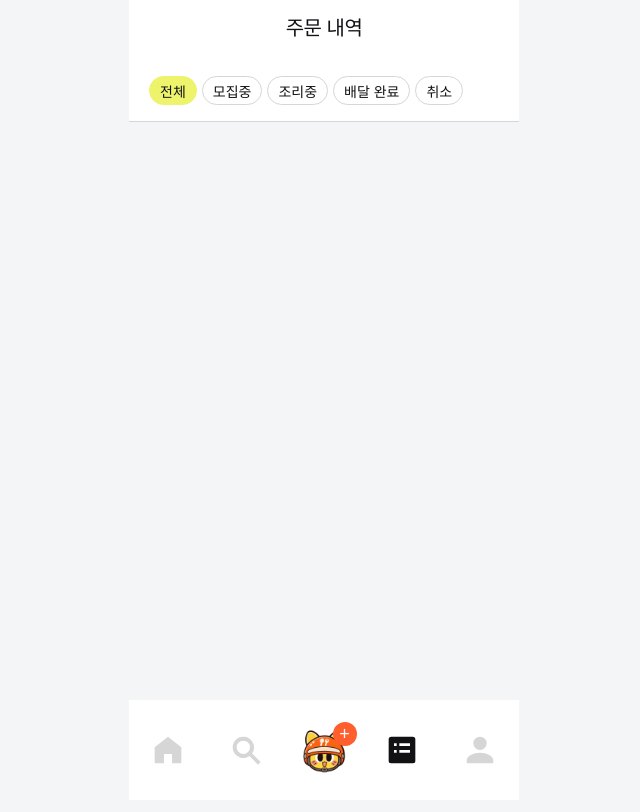
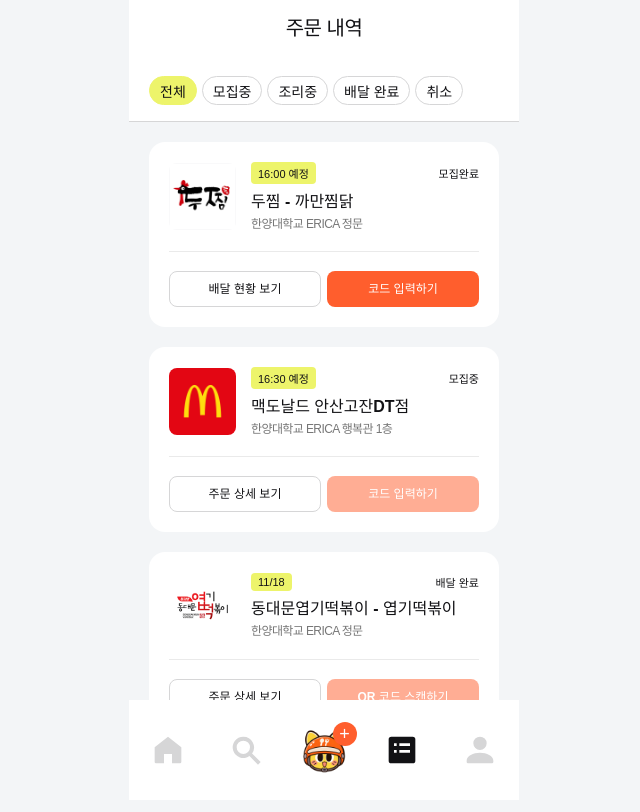
Before and after one commit to team-tongtong/tongtong-frontend, a React (Vite) app: page /orders in a window 1280 px wide. Shown: the top 812 px of the page, without its empty margins (316-956 px from the left). Built offline with nearby package versions, Linux system fonts and the light colour scheme; a web font is replaced by a local one.

Commit message:
feat(order): 주문 내역 화면 및 상태별 주문 카드 구현 (#18)

```diff
--- a/src/app/App.tsx
+++ b/src/app/App.tsx
@@ -6,6 +6,7 @@ import { HomePage } from '@/pages/HomePage'
 import { CreateRoomPage } from '@/pages/CreateRoomPage'
 import { NotFoundPage } from '@/pages/NotFoundPage'
 import { OrdersPage } from '@/pages/OrdersPage'
+import { sampleOrderHistory } from '@/pages/sampleOrderHistory'
 import { SearchPage } from '@/pages/SearchPage'
 
 export function App() {
@@ -22,7 +23,14 @@ export function App() {
         >
           <Route path="/" element={<HomePage />} />
           <Route path="/search" element={<SearchPage />} />
-          <Route path="/orders" element={<OrdersPage />} />
+          <Route
+            path="/orders"
+            element={
+              <OrdersPage
+                orders={import.meta.env.DEV ? sampleOrderHistory : undefined}
+              />
+            }
+          />
           <Route
             path="/mypage"
             element={
--- /dev/null
+++ b/src/components/order/OrderHistoryCard.module.css
@@ -0,0 +1,80 @@
+.card {
+  padding: var(--tt-space-20);
+  border-radius: var(--tt-radius-16);
+  background: var(--tt-surface-default);
+}
+.summary {
+  display: flex;
+  align-items: center;
+  gap: 15px;
+  min-height: 67px;
+}
+.logo {
+  width: 67px;
+  height: 67px;
+  flex: none;
+  object-fit: cover;
+  border-radius: var(--tt-radius-8);
+}
+.info {
+  flex: 1;
+  min-width: 0;
+}
+.meta {
+  display: flex;
+  justify-content: space-between;
+  align-items: center;
+  gap: var(--tt-space-8);
+  font-size: 11px;
+  font-weight: 500;
+}
+.time {
+  padding: 3px 7px;
+  border-radius: var(--tt-radius-4);
+  background: var(--tt-brand-lime);
+}
+.info h2,
+.info p {
+  white-space: nowrap;
+  overflow: hidden;
+  text-overflow: ellipsis;
+}
+.info h2 {
+  font-size: 16px;
+  font-weight: 600;
+  margin: var(--tt-space-4) 0 0;
+}
+.info p {
+  font-size: 12px;
+  letter-spacing: -0.05em;
+  color: var(--tt-text-secondary);
+  margin: var(--tt-space-2) 0 0;
+}
+.actions {
+  display: flex;
+  gap: var(--tt-space-6);
+  margin-top: var(--tt-space-20);
+  padding-top: 19px;
+  border-top: 1px solid var(--tt-border-divider);
+}
+.actions button {
+  flex: 1;
+  min-height: 36px;
+  border: 1px solid var(--tt-border-default);
+  border-radius: var(--tt-radius-8);
+  background: var(--tt-surface-default);
+  color: var(--tt-text-primary);
+  font: 600 12px/1.4 var(--tt-font-family);
+  cursor: pointer;
+}
+.actions button:disabled {
+  cursor: default;
+}
+.actions .pickup {
+  background: var(--tt-action-primary);
+  border-color: transparent;
+  color: var(--tt-text-inverse);
+}
+.actions .pickup:disabled {
+  background: var(--tt-action-disabled);
+}
--- /dev/null
+++ b/src/components/order/OrderHistoryCard.tsx
@@ -0,0 +1,57 @@
+import type { OrderStatusFilterValue } from '@/components/filter/OrderStatusFilter'
+import styles from './OrderHistoryCard.module.css'
+
+export type OrderHistoryItem = {
+  id: string
+  storeName: string
+  storeImage?: string
+  timeLabel: string
+  pickupSpot: string
+  status: Exclude<OrderStatusFilterValue, '전체'> | '모집완료'
+  canEnterPickupCode: boolean
+}
+
+type Props = {
+  order: OrderHistoryItem
+  onEnterCode: () => void
+  onView?: () => void
+}
+
+export function OrderHistoryCard({ order, onEnterCode, onView }: Props) {
+  const showDelivery = order.status === '모집완료' || order.status === '조리중'
+  const pickupEnabled = order.canEnterPickupCode && order.status !== '취소'
+  return (
+    <article className={styles.card}>
+      <div className={styles.summary}>
+        {order.storeImage && (
+          <img className={styles.logo} src={order.storeImage} alt="" />
+        )}
+        <div className={styles.info}>
+          <div className={styles.meta}>
+            <span className={styles.time}>{order.timeLabel}</span>
+            <span>{order.status}</span>
+          </div>
+          <h2 title={order.storeName}>{order.storeName}</h2>
+          <p>{order.pickupSpot}</p>
+        </div>
+      </div>
+      <div className={styles.actions}>
+        <button type="button" disabled={!onView} onClick={onView}>
+          {showDelivery ? '배달 현황 보기' : '주문 상세 보기'}
+        </button>
+        {order.status !== '취소' && (
+          <button
+            className={styles.pickup}
+            type="button"
+            disabled={!pickupEnabled}
+            onClick={onEnterCode}
+          >
+            {order.status === '배달 완료' && !pickupEnabled
+              ? 'QR 코드 스캔하기'
+              : '코드 입력하기'}
+          </button>
+        )}
+      </div>
+    </article>
+  )
+}
--- a/src/pages/OrdersPage.module.css
+++ b/src/pages/OrdersPage.module.css
@@ -12,3 +12,21 @@
   font: 600 20px/1.4 var(--tt-font-family);
   letter-spacing: -0.025em;
 }
+.list {
+  list-style: none;
+  display: grid;
+  grid-template-columns: minmax(0, 1fr);
+  gap: var(--tt-space-20);
+  padding: var(--tt-space-20) var(--tt-page-gutter);
+  margin: 0;
+}
+.empty,
+.notice {
+  text-align: center;
+  color: var(--tt-text-secondary);
+  font-size: 14px;
+  padding: var(--tt-space-20);
+}
+.empty {
+  margin: var(--tt-space-48) 0;
+}
--- a/src/pages/OrdersPage.tsx
+++ b/src/pages/OrdersPage.tsx
@@ -3,16 +3,88 @@ import {
   OrderStatusFilter,
   type OrderStatusFilterValue,
 } from '@/components/filter/OrderStatusFilter'
+import {
+  OrderHistoryCard,
+  type OrderHistoryItem,
+} from '@/components/order/OrderHistoryCard'
+import { PickupCodeDialog } from '@/components/pickup/PickupDialog'
 import styles from './OrdersPage.module.css'
 
-export function OrdersPage() {
+type OrdersPageProps = {
+  orders?: readonly OrderHistoryItem[]
+  onSubmitPickupCode?: (orderId: string, code: string) => void
+  onViewOrder?: (order: OrderHistoryItem) => void
+}
+
+export function OrdersPage({
+  orders = [],
+  onSubmitPickupCode,
+  onViewOrder,
+}: OrdersPageProps) {
   const [status, setStatus] = useState<OrderStatusFilterValue>('전체')
+  const [pickupOrderId, setPickupOrderId] = useState<string | null>(null)
+  const [notice, setNotice] = useState('')
+  const visibleOrders =
+    status === '전체'
+      ? orders
+      : orders.filter((order) => order.status === status)
+  const pickupOrder = visibleOrders.find(
+    (order) =>
+      order.id === pickupOrderId &&
+      order.canEnterPickupCode &&
+      order.status !== '취소',
+  )
+
   return (
     <main>
       <header className={styles.header}>
         <h1>주문 내역</h1>
-        <OrderStatusFilter value={status} onChange={setStatus} />
+        <OrderStatusFilter
+          value={status}
+          onChange={(next) => {
+            setStatus(next)
+            setPickupOrderId(null)
+            setNotice('')
+          }}
+        />
       </header>
+      {visibleOrders.length ? (
+        <ul className={styles.list} aria-label="주문 목록">
+          {visibleOrders.map((order) => (
+            <li key={order.id}>
+              <OrderHistoryCard
+                order={order}
+                onView={onViewOrder && (() => onViewOrder(order))}
+                onEnterCode={() => {
+                  setPickupOrderId(order.id)
+                  setNotice('')
+                }}
+              />
+            </li>
+          ))}
+        </ul>
+      ) : (
+        <p className={styles.empty} role="status">
+          {status === '전체'
+            ? '아직 주문 내역이 없어요.'
+            : '해당 상태의 주문이 없어요.'}
+        </p>
+      )}
+      {notice && (
+        <p role="status" className={styles.notice}>
+          {notice}
+        </p>
+      )}
+      {pickupOrder && (
+        <PickupCodeDialog
+          onDismiss={() => setPickupOrderId(null)}
+          onSubmit={(code) => {
+            setPickupOrderId(null)
+            if (onSubmitPickupCode) onSubmitPickupCode(pickupOrder.id, code)
+            else setNotice('픽업 코드 확인 기능은 준비 중이에요.')
+          }}
+        />
+      )}
     </main>
   )
 }
--- /dev/null
+++ b/src/pages/sampleOrderHistory.ts
@@ -0,0 +1,34 @@
+import ddukzzim from '@/assets/logo-ddukzzim.png'
+import mcdonalds from '@/assets/logo-mcdonalds.png'
+import yeopgi from '@/assets/home/logo-yeopgi.png'
+import type { OrderHistoryItem } from '@/components/order/OrderHistoryCard'
+
+export const sampleOrderHistory: OrderHistoryItem[] = [
+  {
+    id: 'sample-history-ddukzzim',
+    storeName: '두찜 - 까만찜닭',
+    storeImage: ddukzzim,
+    timeLabel: '16:00 예정',
+    pickupSpot: '한양대학교 ERICA 정문',
+    status: '모집완료',
+    canEnterPickupCode: true,
+  },
+  {
+    id: 'sample-history-mcdonalds',
+    storeName: '맥도날드 안산고잔DT점',
+    storeImage: mcdonalds,
+    timeLabel: '16:30 예정',
+    pickupSpot: '한양대학교 ERICA 행복관 1층',
+    status: '모집중',
+    canEnterPickupCode: false,
+  },
+  {
+    id: 'sample-history-yeopgi',
+    storeName: '동대문엽기떡볶이 - 엽기떡볶이',
+    storeImage: yeopgi,
+    timeLabel: '11/18',
+    pickupSpot: '한양대학교 ERICA 정문',
+    status: '배달 완료',
+    canEnterPickupCode: false,
+  },
+]
```
